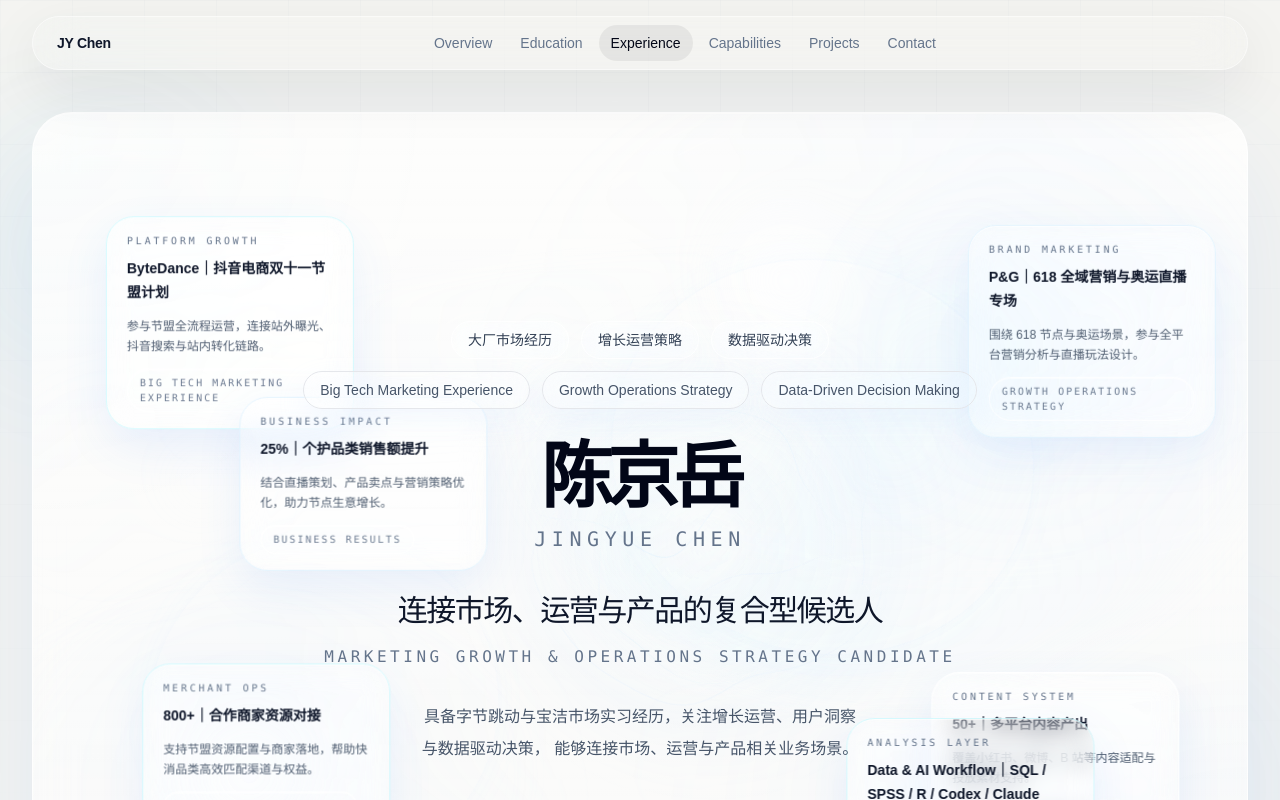
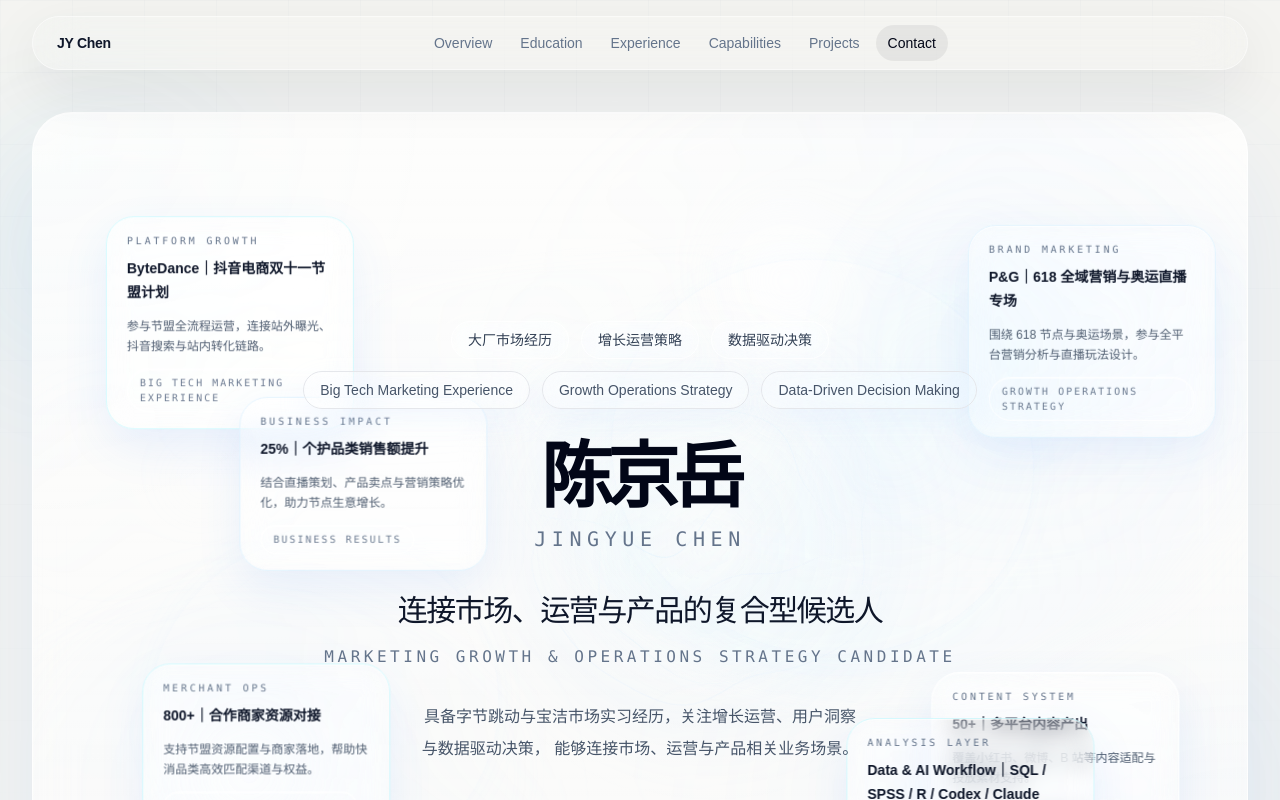
Before and after one commit to kexi-pixel/personal-profile, a Next.js app: page / in a window 1280 px wide. Shown: the top 800 px of the page. Built offline with nearby package versions, Linux system fonts and the light colour scheme.

Commit message:
Handle contact nav state near page bottom

```diff
--- a/src/components/Navbar.tsx
+++ b/src/components/Navbar.tsx
@@ -22,6 +22,14 @@ export function Navbar() {
     let frameId = 0;
 
     const updateActiveSection = () => {
+      const scrollBottom = window.scrollY + window.innerHeight;
+      const pageBottom = document.documentElement.scrollHeight;
+
+      if (pageBottom - scrollBottom <= 24) {
+        setActiveSection((current) => (current === "contact" ? current : "contact"));
+        return;
+      }
+
       const viewportProbe = window.innerHeight * 0.34;
       let nextActiveSection: SectionId = sections[0].id;
       let nearestDistance = Number.POSITIVE_INFINITY;
```
